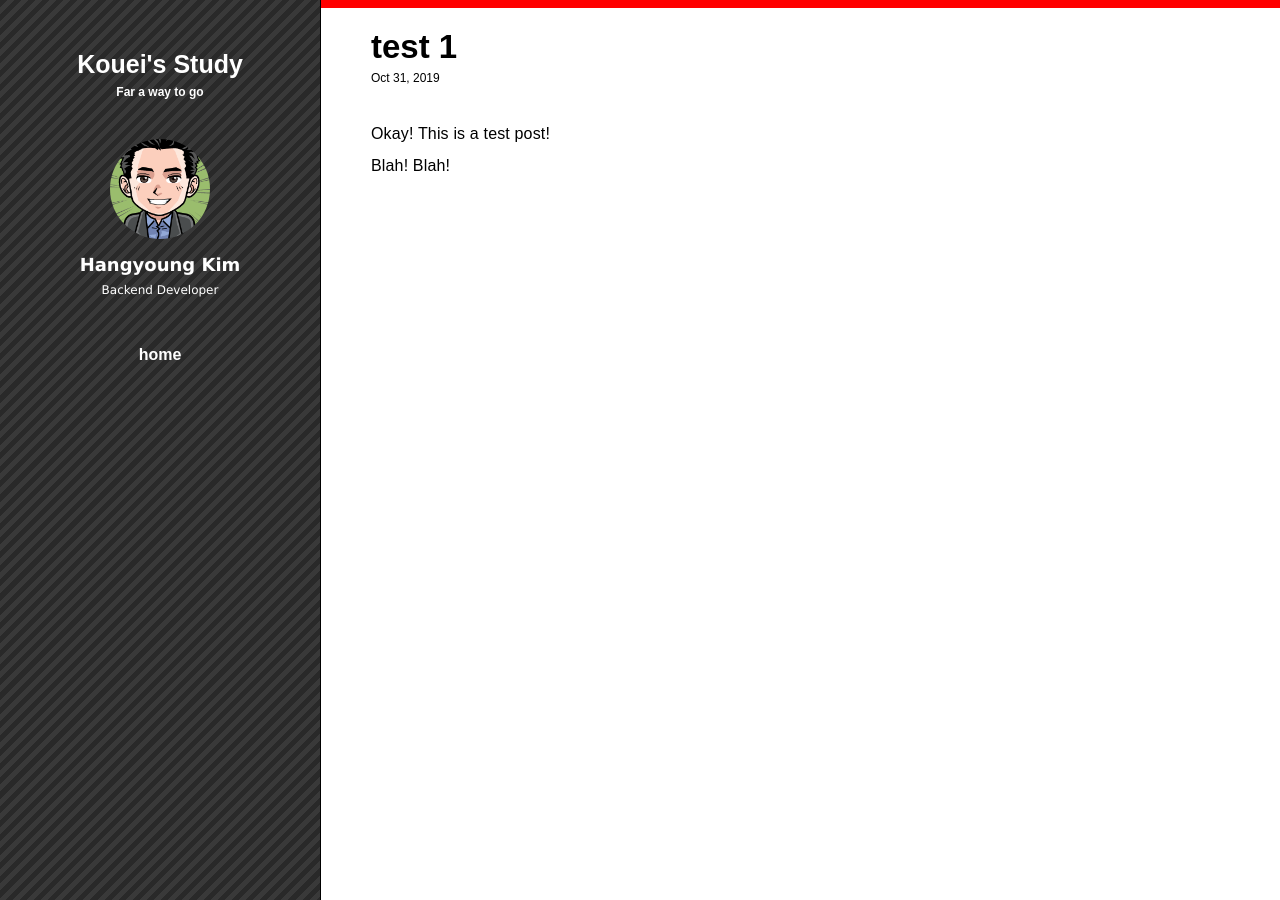
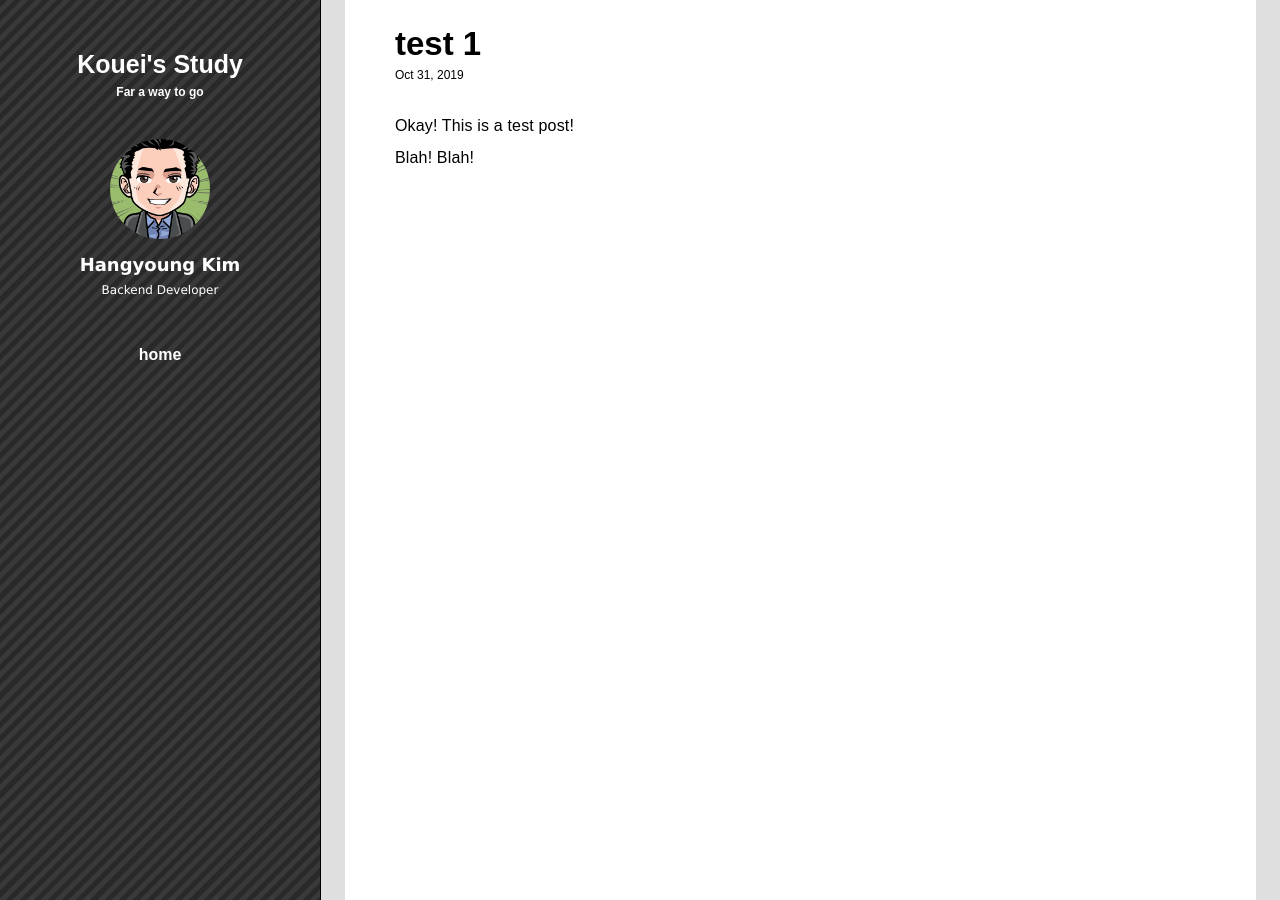
Before and after one commit to kouei-dev/kouei-dev.github.io, a Jekyll site: the page built from _posts/2019-10-31-test.md, in a window 1280 px wide. Built offline with Jekyll 4.4.1, drawn with Linux system fonts in a browser that asks for light colours.

Commit message:
[feat] post page design updated

```diff
--- a/_layouts/post.html
+++ b/_layouts/post.html
@@ -2,7 +2,8 @@
 layout: default
 ---
 <article class="post">
-  <div class="post-color-bar" style="background-color:{{ page.color }}"></div>
+  <div class="post-background">
+    <div class="post-body">
       <div class="post-header">
         <div class="post-title-body">
           <h1 class="post-title">{{ page.title | escape }}</h1>
@@ -16,8 +17,9 @@ layout: default
           </p>
         </div>
       </div>
-
-  <div class="post-body">
+      <div class="post-content">
         {{ content }}
       </div>
+    </div>
+  </div>
 </article>
--- a/_sass/components/_base.scss
+++ b/_sass/components/_base.scss
@@ -6,6 +6,9 @@
   padding: 0px;
 }
 
-body {
+html, body {
+  width: 100%;
+  height: 100%;
+  margin: 0;
   font-family: $base-font-family;
 }
--- a/_sass/components/_layout.scss
+++ b/_sass/components/_layout.scss
@@ -121,8 +121,9 @@
 
   #content {
     position: relative;
+    width: $content-width;
+    height: 100%;
     margin-left: $header-width;
-    width: $content-width;
   }
 
   #content .home {
@@ -246,6 +247,59 @@
     border-left: 3px solid transparent;
   }
 
+  // style for post
+  .post {
+    height: 100%;
+    margin-left: 1px;
+  }
+
+  .post .post-background {
+    display: flex;
+    height: 100%;
+    background-color: #DFDFDF;
+  }
+
+  .post .post-body {
+    display: block;
+    width: 95%;
+    height: 100%;
+    background-color: #FFFFFF;
+    margin: auto;
+    vertical-align: middle;
+  }
+
+  .post .post-header {
+    width: 100%;
+    height: 80px;
+    text-align: left;
+    font-size: 22px;
+    padding-left: $post-padding-left;
+  }
+
+  .post .post-header .post-title {
+    padding-top: 25px;
+  }
+
+  .post .post-header .post-date {
+    margin-top: 5px;
+    font-size: 12px;
+  }
+
+  .post .post-content {
+    min-width: 500px;
+    padding-left: $post-padding-left;
+    padding-right: $post-padding-left;
+    padding-top: 30px;
+  }
+
+  .post .post-content p {
+    line-height: 2;
+    letter-spacing: .01rem;
+  }
+
+  .post .post-body .highlight {
+    margin: 15px 0;
+  }
 }
 
 @media screen and (max-width: 920px) {
@@ -343,7 +397,8 @@
     margin-top: $header-height-mobile;
     margin-left: auto;
     margin-right: auto;
-    width: $content-width;
+    width: 100%;
+    height: 100%;
   }
 
   #content .home {
@@ -468,16 +523,26 @@
     border-left: 3px solid transparent;
   }
 
-}
-
-
   // style for post
   .post {
+    width: 100%;
+    height: 100%;
     margin-left: 1px;
   }
 
-.post .post-color-bar {
-  height: 8px;
+  .post .post-background {
+    display: flex;
+    height: 100%;
+    background-color: #DFDFDF;
+  }
+
+  .post .post-body {
+    display: block;
+    width: 98%;
+    height: 98%;
+    background-color: #FFFFFF;
+    margin: auto;
+    vertical-align: middle;
   }
 
   .post .post-header {
@@ -485,11 +550,11 @@
     height: 80px;
     text-align: left;
     font-size: 22px;
-  padding-left: $post-padding-left;
+    padding-left: $post-padding-left-mobile;
   }
 
   .post .post-header .post-title {
-  padding-top: 20px;
+    padding-top: $post-header-title-padding-top-mobile;
   }
 
   .post .post-header .post-date {
@@ -497,20 +562,20 @@
     font-size: 12px;
   }
 
-.post .post-body {
-  min-width: 500px;
-  padding-left: $post-padding-left;
-  padding-right: $post-padding-left;
+  .post .post-content {
+    padding-left: $post-padding-left-mobile;
+    padding-right: $post-padding-left-mobile;
     padding-top: 30px;
   }
 
-.post .post-body p {
+  .post .post-content p {
     line-height: 2;
     letter-spacing: .01rem;
   }
 
   .post .post-body .highlight {
     margin: 15px 0;
+  }
 }
 
 // style for "Site Map"
--- a/_sass/components/_organization.scss
+++ b/_sass/components/_organization.scss
@@ -21,3 +21,6 @@ $header-height-mobile: 25vw;
 $header-height-top-area-mobile: 18vw;
 $header-padding-title-area-mobile: 7vw;
 $header-height-bottom-area-mobile: 7vw;
+
+$post-padding-left-mobile: 25px;
+$post-header-title-padding-top-mobile: 25px;
```
Lines whose indentation alone changed are shown as unchanged.
